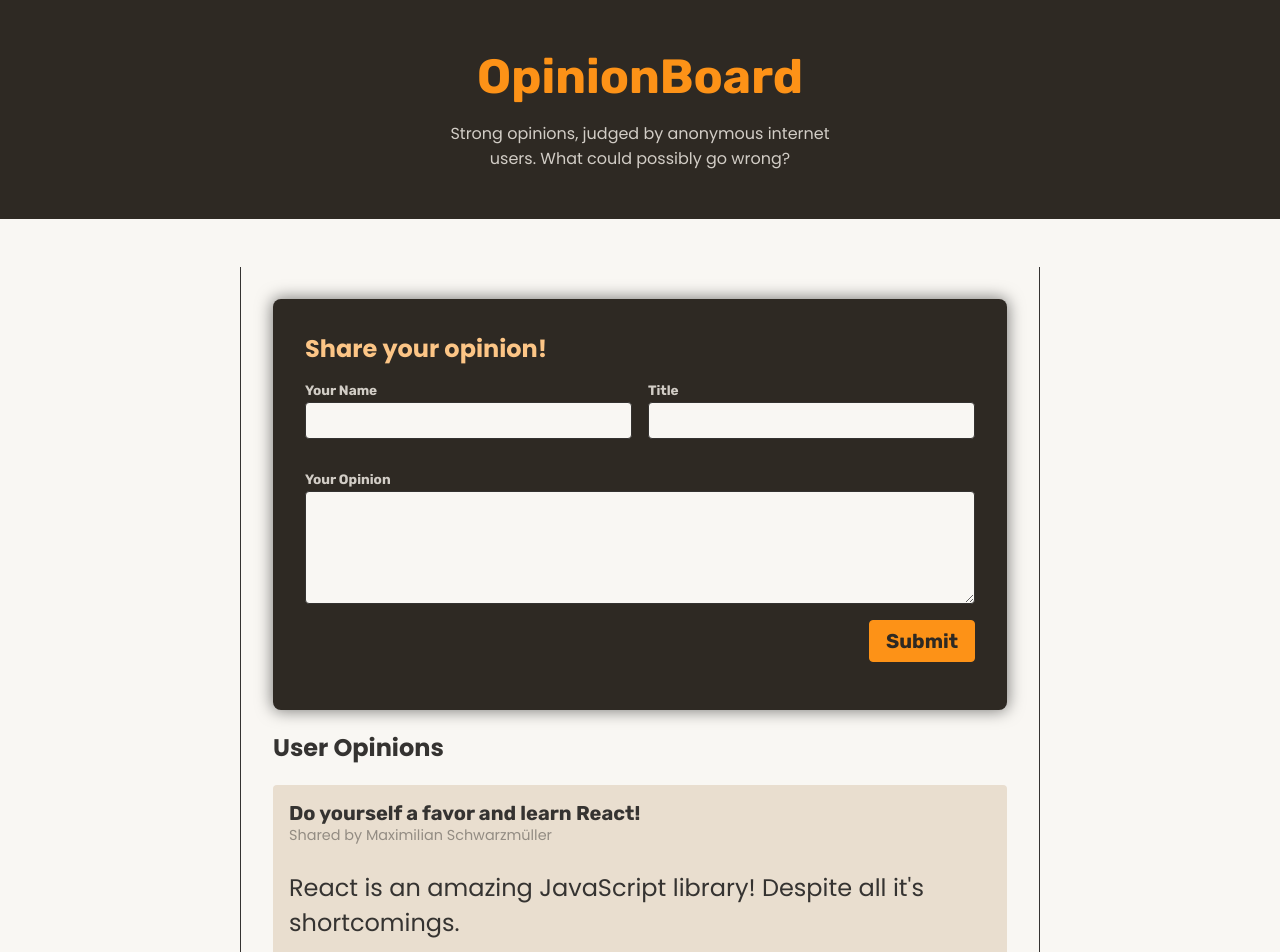
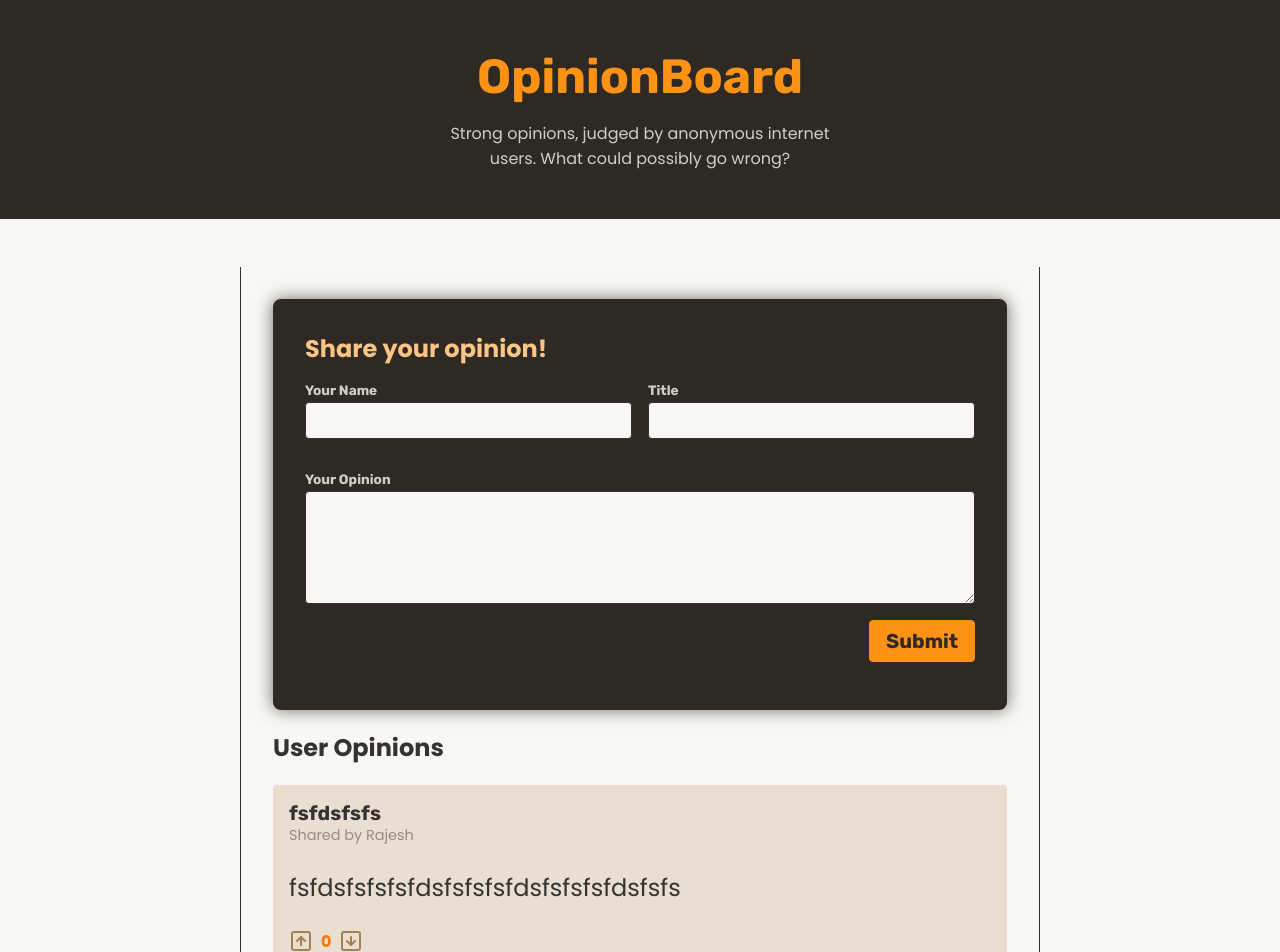
Before and after one commit to RAJESH2961/udemy-react-practice, a React (Vite) app in the folder Projects/Opinion-Board/: page / in a window 1280 px wide. Shown: the top 952 px of the page. Built offline with nearby package versions, Linux system fonts and the light colour scheme; data requests are answered from the project's data file.

Commit message:
submitting data to backend &&  Working with asynchronous form actions

```diff
--- a/Projects/Opinion-Board/backend/db.json
+++ b/Projects/Opinion-Board/backend/db.json
@@ -1,5 +1,12 @@
 {
   "opinions": [
+    {
+      "id": 1747474674147,
+      "votes": 0,
+      "userName": "Rajesh",
+      "title": "fsfdsfsfs",
+      "body": "fsfdsfsfsfsfdsfsfsfsfdsfsfsfsfdsfsfs"
+    },
     {
       "id": 1,
       "userName": "Maximilian Schwarzmüller",
--- a/Projects/Opinion-Board/src/components/NewOpinion.jsx
+++ b/Projects/Opinion-Board/src/components/NewOpinion.jsx
@@ -1,7 +1,9 @@
-import { useActionState } from "react";
+import { useActionState,use } from "react";
 
+import { OpinionsContext } from "../store/opinions-context";
 export function NewOpinion() {
-  function shareOpinionAction(prevState,formData){
+  const {addOpinion} = use(OpinionsContext);
+  async function shareOpinionAction(prevState,formData){
     const title = formData.get('title');
     const body = formData.get('body');
     const userName = formData.get('userName');
@@ -27,6 +29,7 @@ export function NewOpinion() {
       },};
     }
     // submit to backend
+    await addOpinion({ title, body, userName })
     return {errors: null};
   }
   const [formState, formAction] = useActionState(shareOpinionAction, {errors: null});
```
